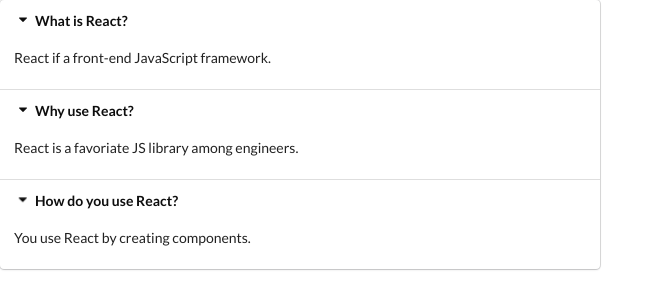
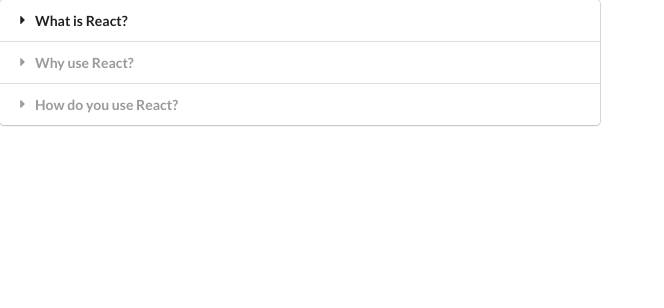
Before and after one commit to MrJasonJapan/react-widgets-introducing-hooks, a React (Create React App) app: page / in a window 1280 px wide. Shown: the top 308 px of the page, without its empty margins (0-664 px from the left). Built offline with nearby package versions, Linux system fonts and the light colour scheme.

Commit message:
Using the “useState” Hook, add additional state to the Accordion Component to keep track of the last accordion item title that was clicked, so we can expand it, and keep the other items closed.

```diff
--- a/src/components/Accordion.js
+++ b/src/components/Accordion.js
@@ -1,14 +1,22 @@
-import React from "react";
+import React, { useState } from "react";
 
 const Accordion = ({ items }) => {
-  const renderedItems = items.map((item) => {
+  const [activeIndex, setActiveIndex] = useState(null);
+
+  const onTitleClick = (index) => {
+    setActiveIndex(index);
+  };
+
+  const renderedItems = items.map((item, index) => {
+    const active = index === activeIndex ? "active" : "";
+
     return (
       <React.Fragment key={item.title}>
-        <div className="title active">
+        <div className={`title ${active}`} onClick={() => onTitleClick(index)}>
           <i className="dropdown icon"></i>
           {item.title}
         </div>
-        <div className="content active">
+        <div className={`content ${active}`}>
           <p>{item.content}</p>
         </div>
       </React.Fragment>
```
